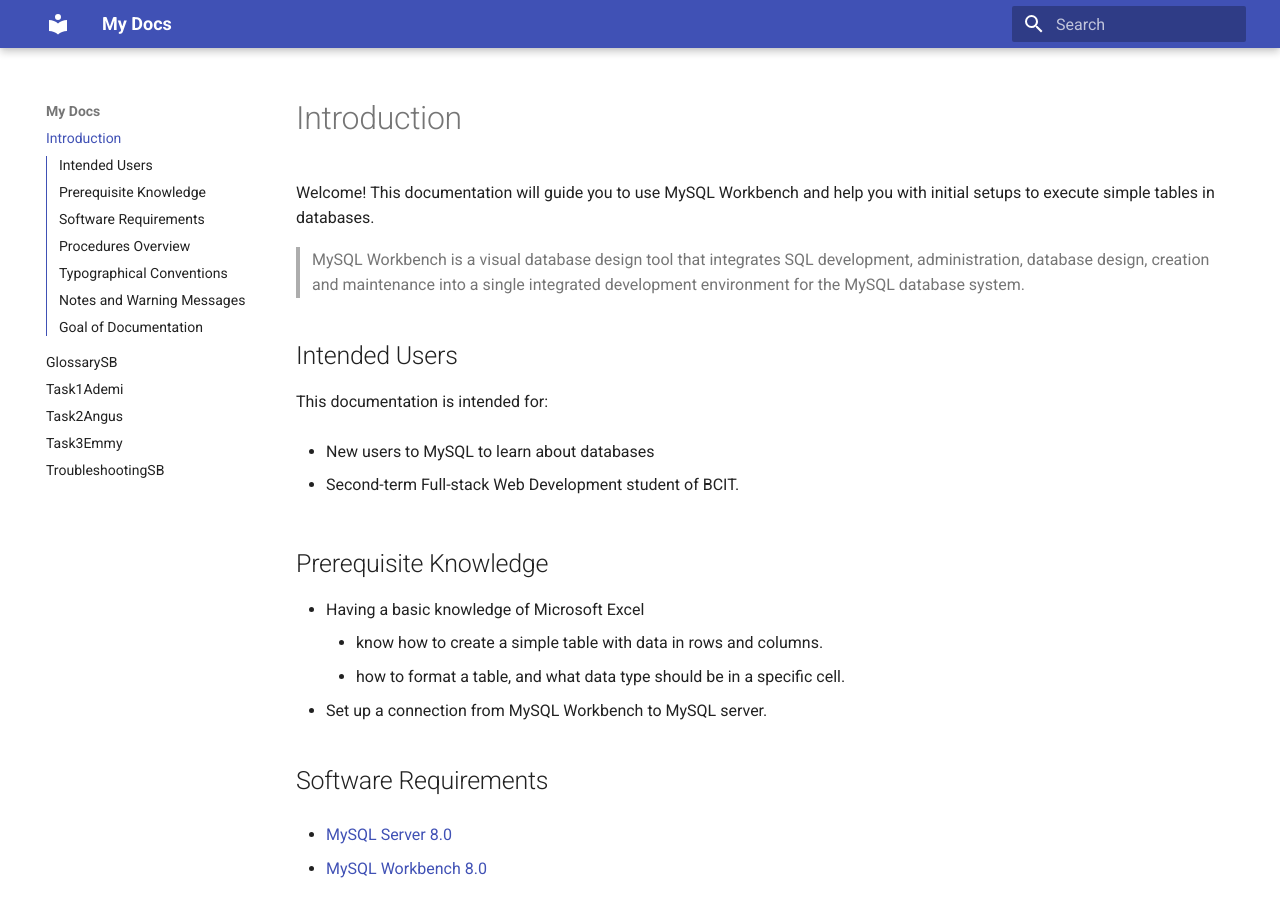
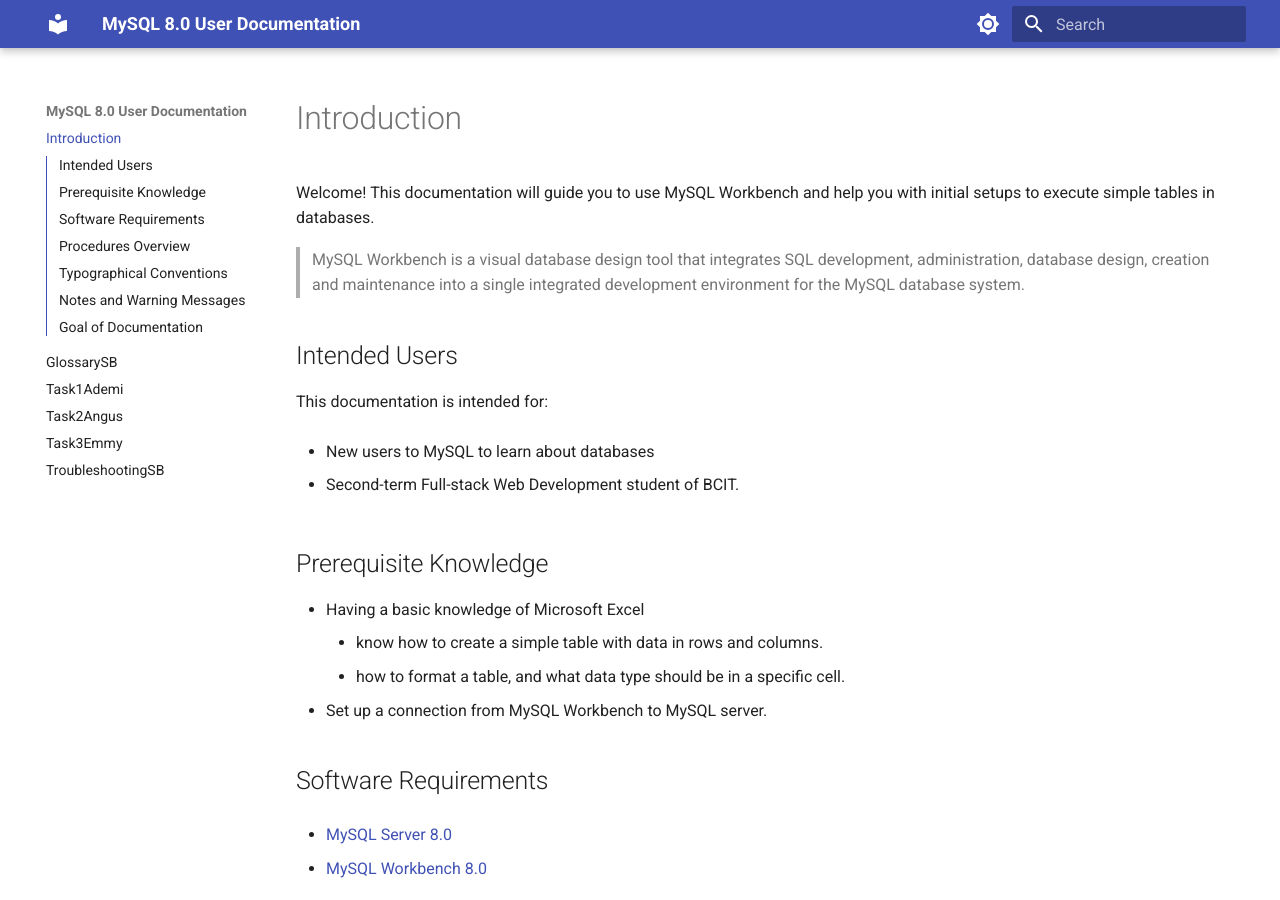
Before and after one commit to tastytough/COMP2116-UserDocs, an MkDocs documentation site: the page built from docs/index.md, in a window 1280 px wide and 900 px high. Built offline with MkDocs 1.6.1 and Material for MkDocs 9.7.7, drawn with Linux system fonts in a browser that asks for light colours.

Commit message:
modify yml

```diff
--- a/mkdocs.yml
+++ b/mkdocs.yml
@@ -1,6 +1,21 @@
-site_name: My Docs
+site_name: MySQL 8.0 User Documentation
 theme:
   name: material
   features:
     - navigation.tracking
     - toc.integrate
+  palette:
+
+    # Palette toggle for light mode
+    - media: "(prefers-color-scheme: light)"
+      scheme: default
+      toggle:
+        icon: material/brightness-7
+        name: Switch to dark mode
+
+    # Palette toggle for dark mode
+    - media: "(prefers-color-scheme: dark)"
+      scheme: slate
+      toggle:
+        icon: material/brightness-4
+        name: Switch to light mode
```
